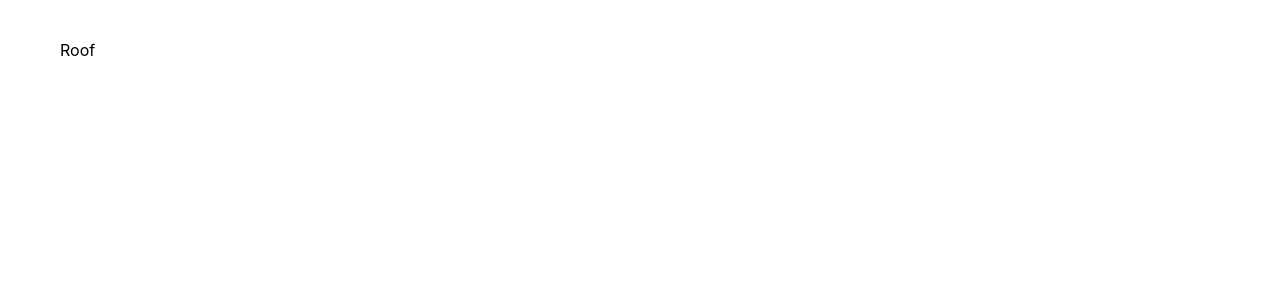
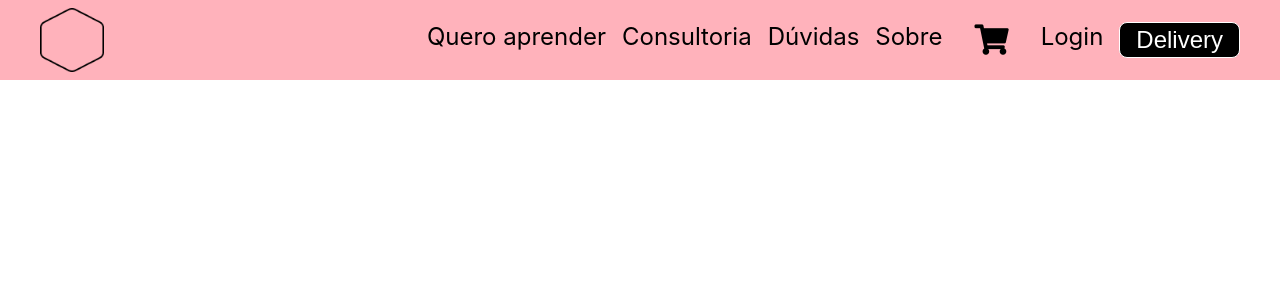
Before and after one commit to gabriellukke/roof-project, a React (Create React App) app in the folder roof-front/: page / in a window 1280 px wide. Shown: the top 300 px of the page. Built offline with nearby package versions, Linux system fonts and the light colour scheme.

Commit message:
Feat: Created the initial html and css of the navigation bar

```diff
--- a/roof-front/src/App.css
+++ b/roof-front/src/App.css
@@ -2,7 +2,7 @@
 
 * {
 	box-sizing: border-box;
-	margin: 20px;
+	margin: 0;
 	padding: 0;
 }
 
--- a/roof-front/src/App.jsx
+++ b/roof-front/src/App.jsx
@@ -1,9 +1,10 @@
 import React from 'react';
-import './app.css';
+import Navbar from './Components/Navbar';
+import './App.css';
 
 const App = () => (
   <div>
-    Roof
+    <Navbar />
   </div>
 );
 
--- /dev/null
+++ b/roof-front/src/Components/Navbar/index.jsx
@@ -0,0 +1,30 @@
+import React from 'react';
+import Logo from '../../Assets/icons/Vector.png';
+import style from './index.module.css';
+
+const Navbar = () => (
+  <nav className={style.nav}>
+    <div className={style.maxWidth}>
+      <img className={style.logo} src={Logo} alt="logo" />
+      <span className={style.menuBtn} />
+
+      <ul className={style.menu}>
+        <li>Quero aprender</li>
+        <li>Consultoria</li>
+        <li>Dúvidas</li>
+        <li>Sobre</li>
+        <li className={style.loginContent}>
+          <i className="fas fa-shopping-cart" />
+          <p>Login</p>
+        </li>
+        <li>
+          <button className={style.deliveryBtn} type="button">
+            Delivery
+          </button>
+        </li>
+      </ul>
+    </div>
+  </nav>
+);
+
+export default Navbar;
--- /dev/null
+++ b/roof-front/src/Components/Navbar/index.module.css
@@ -0,0 +1,84 @@
+/* Imports css */
+@import url('https://cdnjs.cloudflare.com/ajax/libs/font-awesome/5.14.0/css/all.min.css');
+
+:root {
+  --backgroundColor: #FFB2BB;
+  --FontSize: 1.5rem;
+  --colorBlack: #000000;
+  --colorWhite: #FFFFFF;
+}
+
+.nav {
+  background: var(--backgroundColor);
+  height: 80px;
+}
+
+.maxWidth {
+  align-items: center;
+  display: flex;
+  height: inherit;
+  justify-content: space-between;
+  max-width: 1440px;
+  margin: 0 auto;
+  padding: 0 2.5rem;
+}
+
+.nav .logo {
+  height: 4rem;
+  width: 4rem;
+}
+
+.nav .menu {
+  display: flex;
+  flex-wrap: wrap;
+  position: relative;
+}
+
+.nav .menu li {
+  font-size: var(--FontSize);
+  margin-left: 1rem;
+}
+
+.nav .loginContent {
+  display: flex;
+}
+
+.nav .loginContent i {
+  font-size: 1.9rem;
+  padding: 0 2rem 0 1rem;
+  transform: translateY(3px);
+}
+
+.nav .deliveryBtn {
+  background: var(--colorBlack);
+  border: 1px solid var(--colorWhite);
+  border-radius: 8px;
+  color: var(--colorWhite);
+  cursor: pointer;
+  font-size: var(--FontSize);
+  padding: .2rem 1rem;
+}
+
+@media only screen and (max-width: 992px) {
+  :root {
+    --FontSize: 1.1rem;
+  }
+
+  .nav .logo {
+    height: 3.5rem;
+    width: 3.5rem;
+  }
+
+  .nav .menu li {
+    font-size: var(--FontSize);
+    font-weight: 500;
+    margin-left: .7rem;
+  }
+
+  .nav .loginContent i {
+    font-size: 1.7rem;
+    padding: 0 1rem 0 1rem;
+    transform: translateY(-1px);
+  }
+
+}
```
